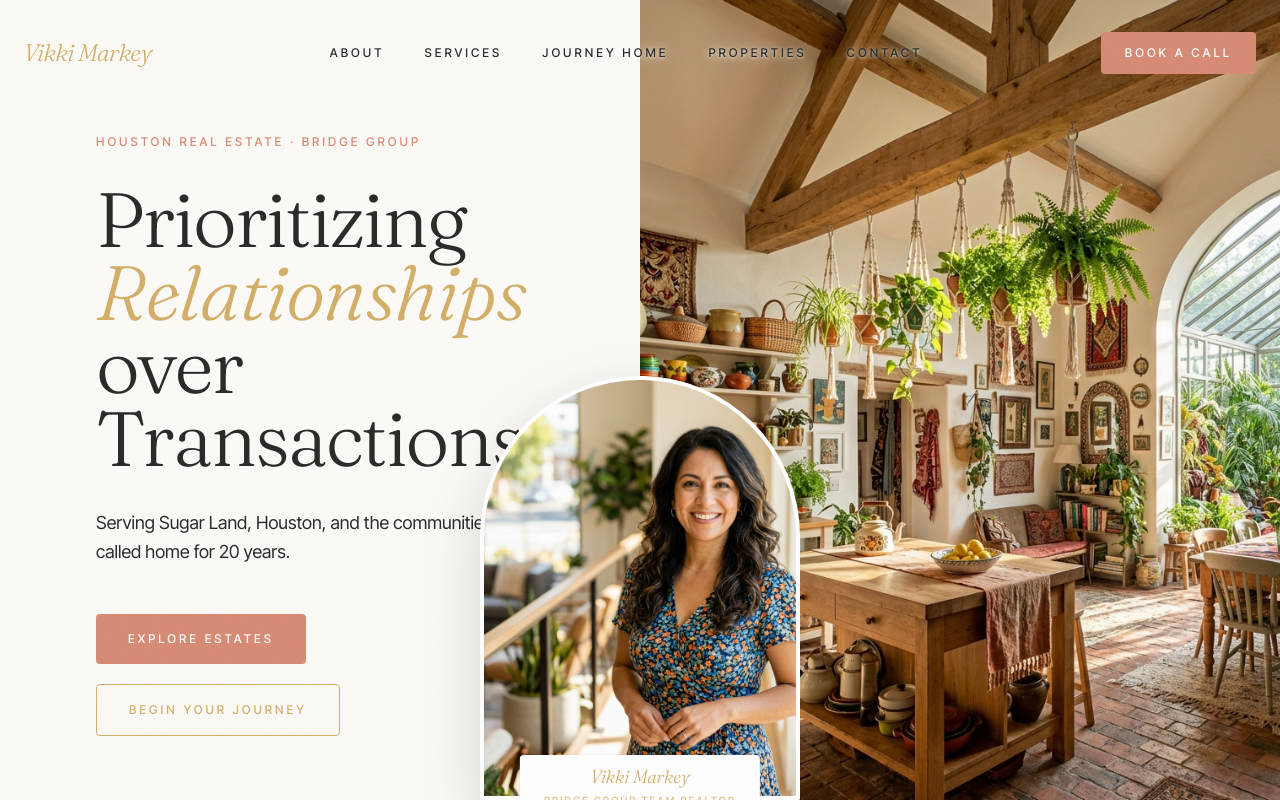
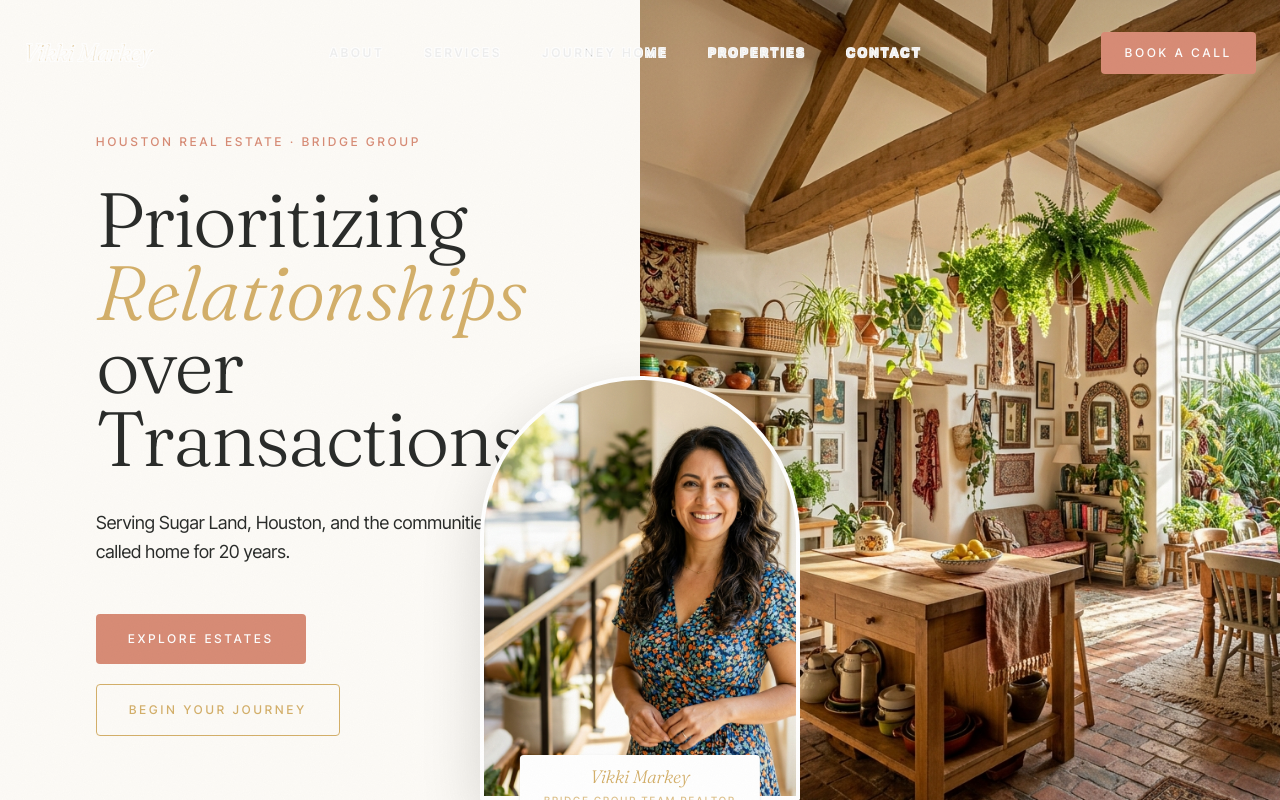
Before and after one commit to machovato/VikkiRealtor2, a React (Vite) app: page / in a window 1280 px wide. Shown: the top 800 px of the page. Built offline with nearby package versions, Linux system fonts and the light colour scheme.

Commit message:
fix(nav): replace glow with heavy white stroke for photo-side readability

```diff
--- a/src/components/sanctuary/Navigation.tsx
+++ b/src/components/sanctuary/Navigation.tsx
@@ -1,8 +1,13 @@
 import { useEffect, useState } from "react";
 
-// White-glow text-shadow: invisible on light linen, gives contrast on the photo side
-const unveiledTextShadow =
-  "0 0 12px rgba(255,255,255,0.85), 0 1px 3px rgba(255,255,255,0.7)";
+// Heavy white stroke: readable on any photo background, invisible cost on linen side
+// -webkit-text-stroke for modern browsers; thick directional shadow as fallback
+const strokeStyle: React.CSSProperties = {
+  WebkitTextStroke: "1.5px rgba(255,255,255,0.92)",
+  textShadow:
+    "-1px -1px 0 rgba(255,255,255,0.9),  1px -1px 0 rgba(255,255,255,0.9)," +
+    "-1px  1px 0 rgba(255,255,255,0.9),  1px  1px 0 rgba(255,255,255,0.9)",
+};
 
 export function Navigation() {
   const [scrolled, setScrolled] = useState(false);
@@ -27,7 +32,7 @@ export function Navigation() {
         <a
           href="#top"
           className="display-italic text-gold text-2xl tracking-tight transition-opacity hover:opacity-80"
-          style={scrolled ? {} : { textShadow: unveiledTextShadow }}
+          style={scrolled ? {} : strokeStyle}
         >
           Vikki Markey
         </a>
@@ -45,7 +50,7 @@ export function Navigation() {
               key={href}
               href={href}
               className="eyebrow text-text-primary transition-all duration-300 hover:text-gold"
-              style={scrolled ? {} : { textShadow: unveiledTextShadow }}
+              style={scrolled ? {} : strokeStyle}
             >
               {label}
             </a>
```
